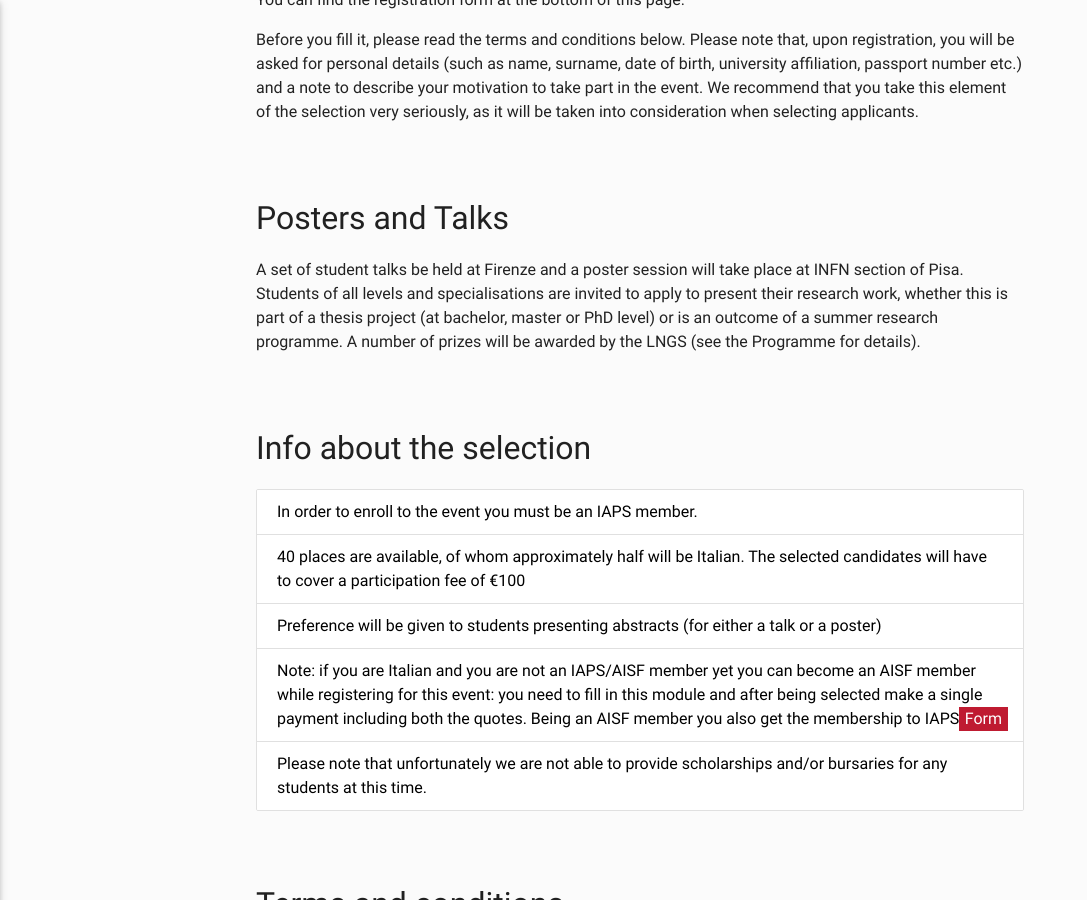
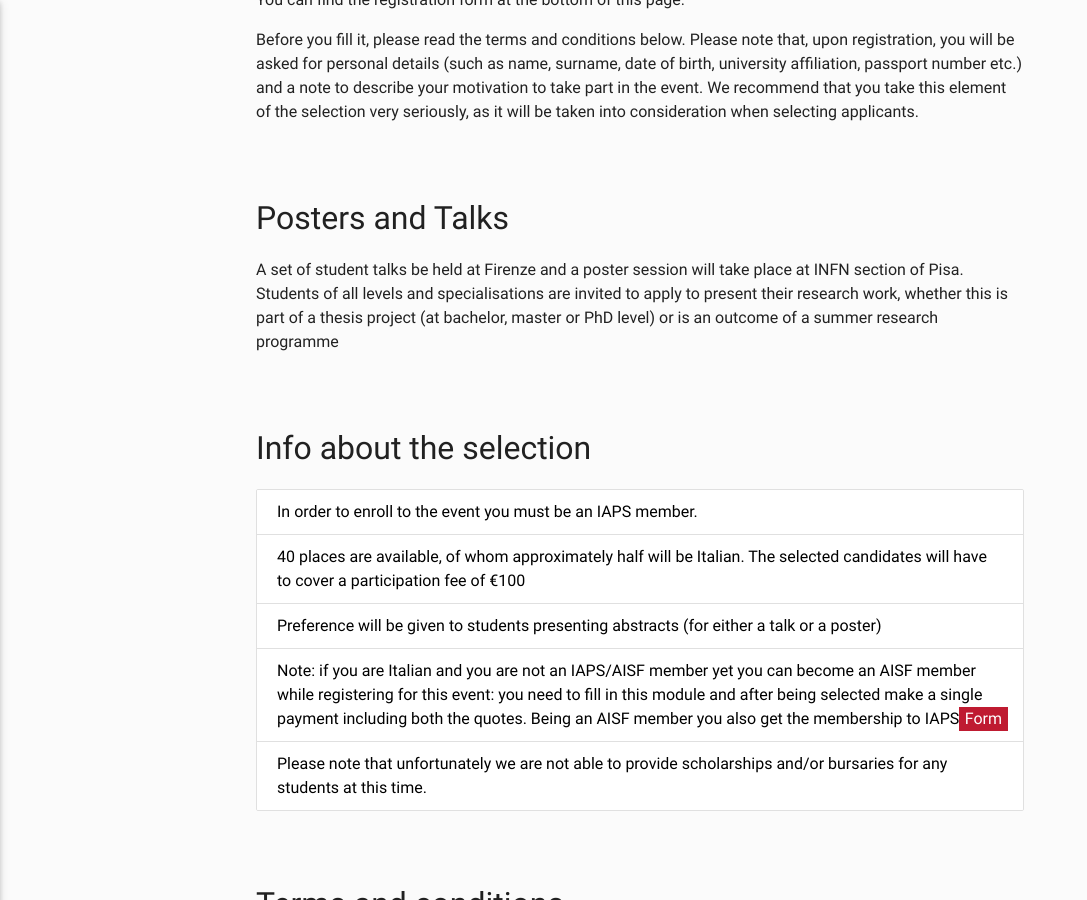
Before and after one commit to ai-sf/lot22, a Jekyll site: the page built from registration.html, in a window 1280 px wide and 900 px high, scrolled down 362 px. Shown: the whole window, without its empty margins (0-1087 px from the left). Built offline with Jekyll 4.4.1, drawn with Linux system fonts in a browser that asks for light colours; nearby versions of some CDN libraries.

Commit message:
Update registration.yml

```diff
--- a/_data/registration.yml
+++ b/_data/registration.yml
@@ -4,7 +4,7 @@
 
 posters?: true
 
-posters: "A set of student talks be held at Firenze and a poster session will take place at INFN section of Pisa. Students of all levels and specialisations are invited to apply to present their research work, whether this is part of a thesis project (at bachelor, master or PhD level) or is an outcome of a summer research programme. A number of prizes will be awarded by the LNGS (see the Programme for details)."
+posters: "A set of student talks be held at Firenze and a poster session will take place at INFN section of Pisa. Students of all levels and specialisations are invited to apply to present their research work, whether this is part of a thesis project (at bachelor, master or PhD level) or is an outcome of a summer research programme"
 
 selection:
   info: ""
```
